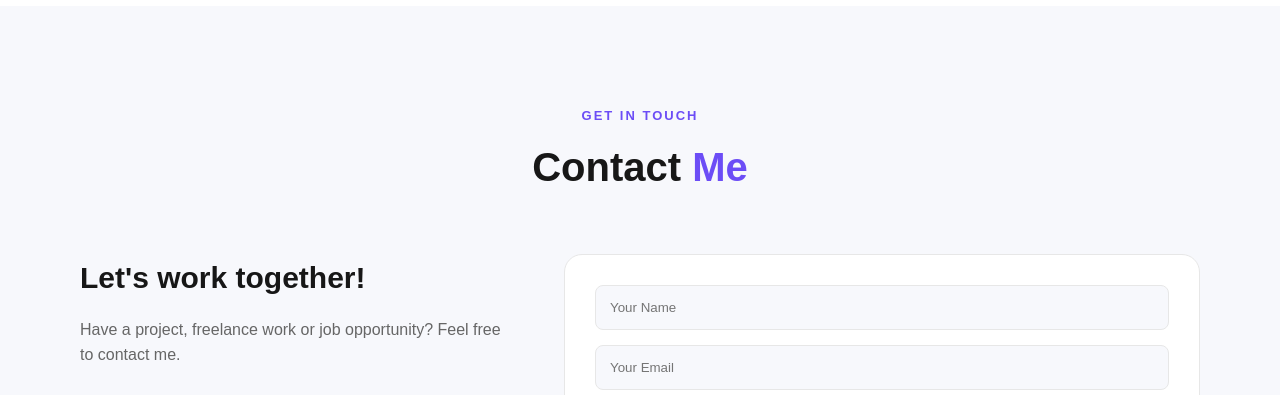
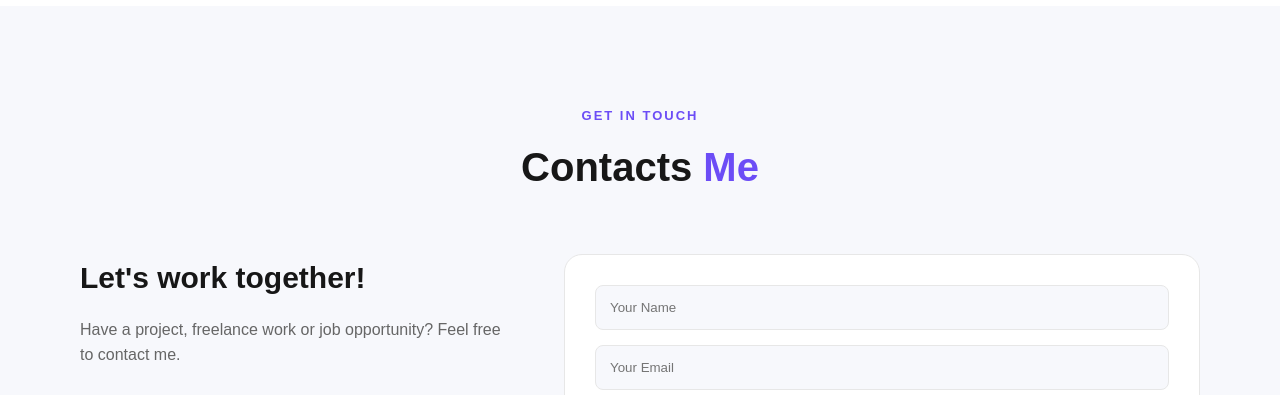
Before and after one commit to renu-mahato1908/Portfolio, a plain HTML site: page index.html in a window 1280 px wide. Shown: the part 4540-4935 px from the top of the page. Drawn offline with Linux system fonts and the light colour scheme.

Commit message:
Updated contact form

```diff
--- a/index.html
+++ b/index.html
@@ -577,7 +577,7 @@
 
             <div class="section-heading">
                 <p>GET IN TOUCH</p>
-                <h2>Contact <span>Me</span></h2>
+                <h2>Contacts <span>Me</span></h2>
             </div>
 
             <div class="contact-grid">
@@ -595,12 +595,7 @@
 
                         <i class="fas fa-envelope"></i>
 
-                        <!-- <div>
-                            <strong>Email</strong>
-                            <a href="mailto:renukamahato3177@gmail.com">
-                                renukamahato3177@gmail.com
-                            </a>
-                        </div> -->
+
 
 
                         <div>
```
